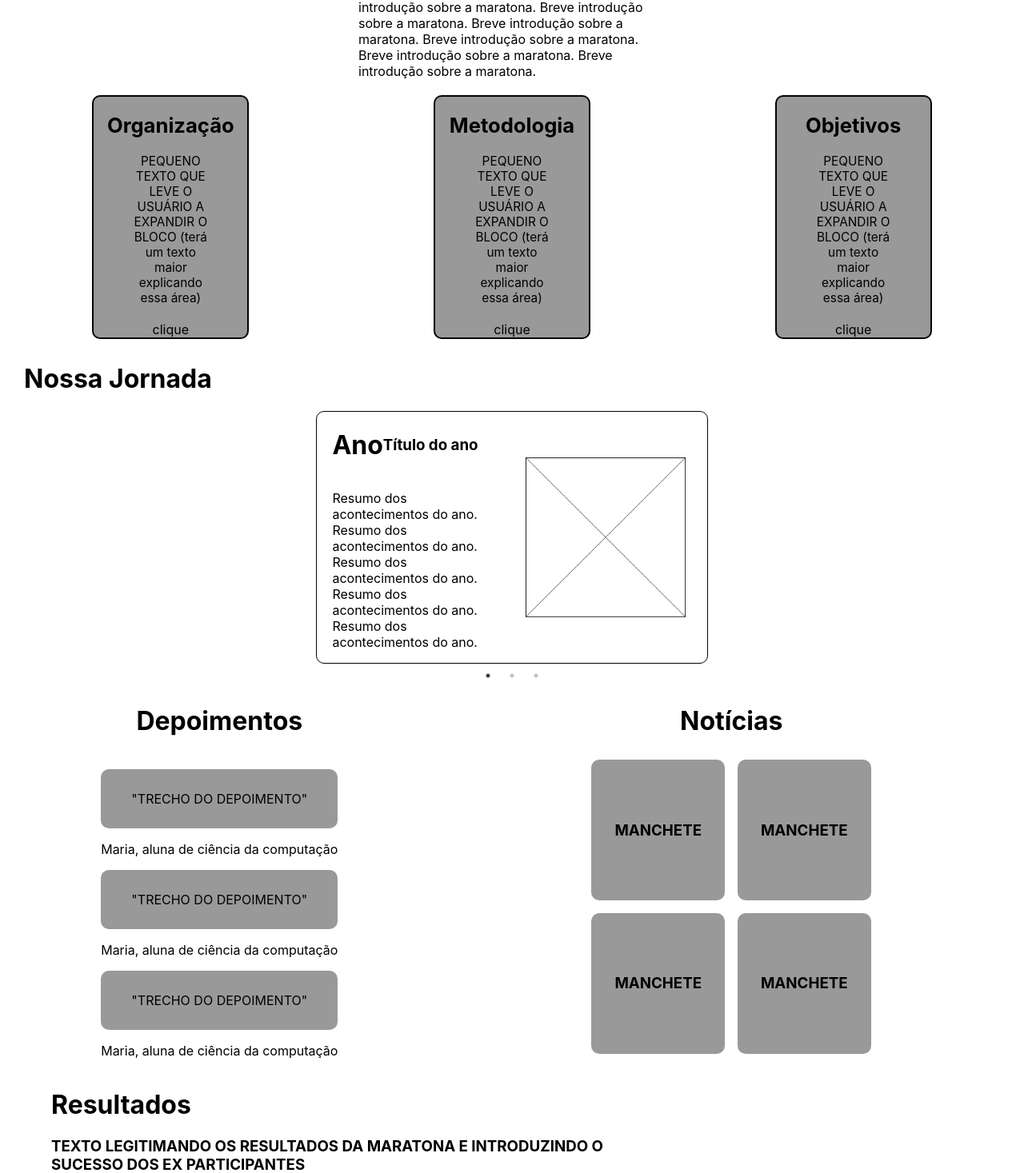
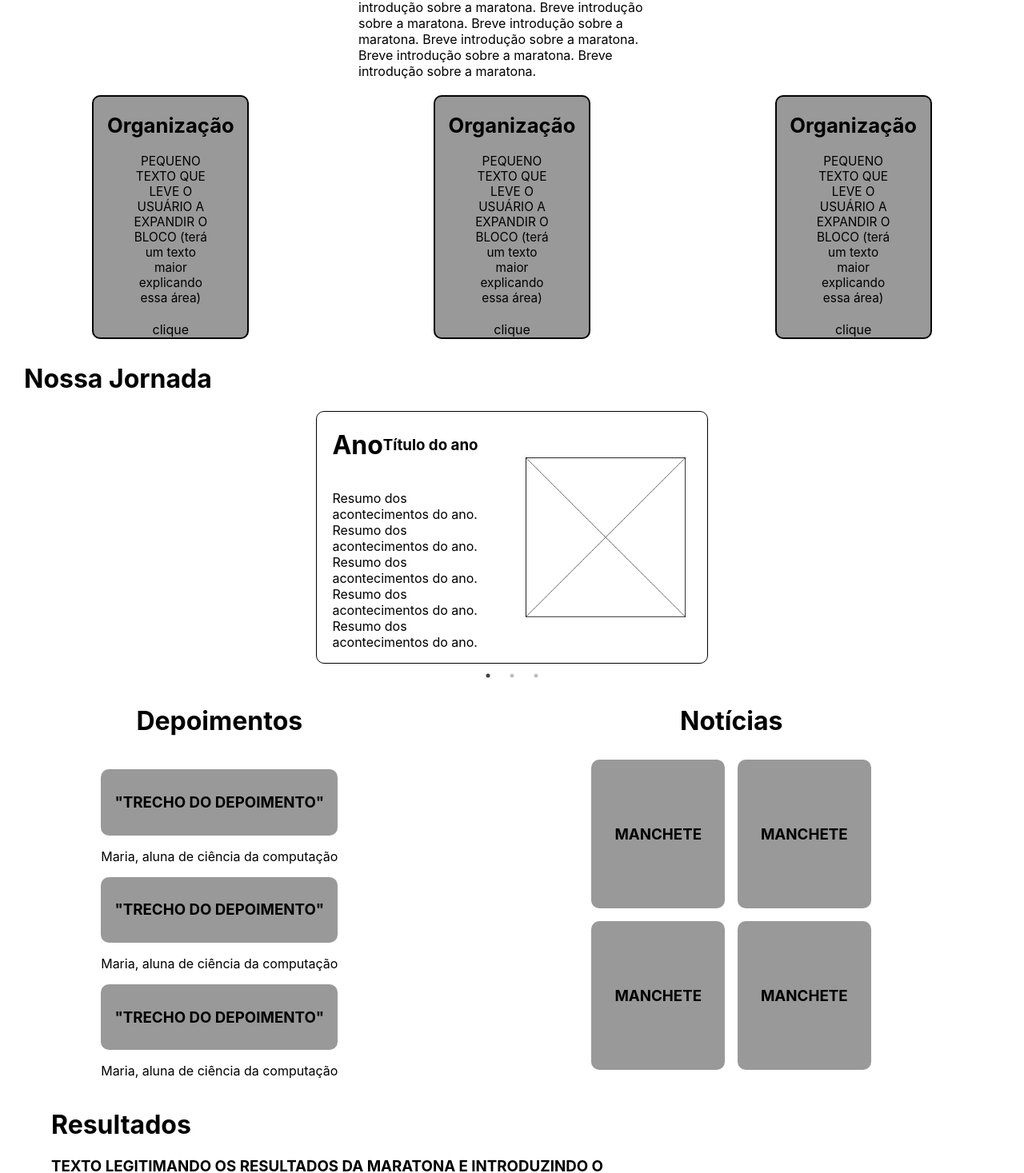
Before and after one commit to Jorrmungandr/maratona-node, a React (Create React App) app in the folder client/: page / in a window 1280 px wide. Shown: the part 768-2235 px from the top of the page at 80% size. Built offline with nearby package versions, Linux system fonts and the light colour scheme.

Commit message:
Minimized Components code

```diff
--- a/client/src/components/depoimentosnews/depoimentosnews.jsx
+++ b/client/src/components/depoimentosnews/depoimentosnews.jsx
@@ -1,6 +1,29 @@
 import React, { Component } from 'react';
 import './depoimentosnews.scss';
 import crossedSquare from '../../crossedSquare.png';
+
+class Card extends Component {
+  render() {
+    return (
+      <div>
+        <div class="card">
+          <h3>"TRECHO DO DEPOIMENTO"</h3>
+        </div>
+        <p>Maria, aluna de ciência da computação</p>
+      </div>
+    )
+  }
+}
+
+class Headline extends Component {
+  render() {
+    return (
+      <div class="headline">
+        <h3>MANCHETE</h3>
+      </div>
+    )
+  }
+}
 
 export default class DepoimentosNotícias extends Component {
   render() {
@@ -9,35 +32,18 @@ export default class DepoimentosNotícias extends Component {
         <div id="testimonials">
           <h1>Depoimentos</h1>
           <div class="card-container">
-            <div class="card">
-              <p>"TRECHO DO DEPOIMENTO"</p>
-            </div>
-            <p>Maria, aluna de ciência da computação</p>
-            <div class="card">
-              <p>"TRECHO DO DEPOIMENTO"</p>
-            </div>
-            <p>Maria, aluna de ciência da computação</p>
-            <div class="card">
-              <p>"TRECHO DO DEPOIMENTO"</p>
-            </div>
-            <p>Maria, aluna de ciência da computação</p>
+            <Card />
+            <Card />
+            <Card />
           </div>
         </div>
         <div id="news">
           <h1>Notícias</h1>
           <div class="headline-container">
-            <div class="headline">
-              <h3>MANCHETE</h3>
-            </div>
-            <div class="headline">
-              <h3>MANCHETE</h3>
-            </div>
-            <div class="headline">
-              <h3>MANCHETE</h3>
-            </div>
-            <div class="headline">
-              <h3>MANCHETE</h3>
-            </div>
+            <Headline />
+            <Headline />
+            <Headline />
+            <Headline />
           </div>
         </div>
       </div>
--- a/client/src/components/info/info.jsx
+++ b/client/src/components/info/info.jsx
@@ -1,5 +1,17 @@
 import React, { Component } from 'react';
 import './info.scss'
+
+class Card extends Component {
+  render() {
+    return (
+      <div class="card">
+        <h2>Organização</h2>
+        <p>PEQUENO TEXTO QUE LEVE O USUÁRIO A EXPANDIR O BLOCO (terá um texto maior explicando essa área)</p>
+        <a>clique</a>
+      </div>
+    )
+  }
+}
 
 export default class Info extends Component {
   render() {
@@ -10,21 +22,9 @@ export default class Info extends Component {
           <p>Breve introdução sobre a maratona. Breve introdução sobre a maratona. Breve introdução sobre a maratona. Breve introdução sobre a maratona. Breve introdução sobre a maratona. Breve introdução sobre a maratona. Breve introdução sobre a maratona. </p>
         </div>
         <div class="card-container">
-          <div class="card">
-            <h2>Organização</h2>
-            <p>PEQUENO TEXTO QUE LEVE O USUÁRIO A EXPANDIR O BLOCO (terá um texto maior explicando essa área)</p>
-            <a>clique</a>
-          </div>
-          <div class="card">
-            <h2>Metodologia</h2>
-            <p>PEQUENO TEXTO QUE LEVE O USUÁRIO A EXPANDIR O BLOCO (terá um texto maior explicando essa área)</p>
-            <a>clique</a>
-          </div>
-          <div class="card">
-            <h2>Objetivos</h2>
-            <p>PEQUENO TEXTO QUE LEVE O USUÁRIO A EXPANDIR O BLOCO (terá um texto maior explicando essa área)</p>
-            <a>clique</a>
-          </div>
+          <Card />
+          <Card />
+          <Card />
         </div>
       </div>
     )
--- a/client/src/components/navbar/navbar.jsx
+++ b/client/src/components/navbar/navbar.jsx
@@ -13,7 +13,7 @@ export default class Navbar extends Component {
     const getHeight = (element) => document.querySelector(element).clientHeight;
 
     let heights = {
-      navbar: getHeight('.navbar') + 10,
+      navbar: getHeight('.navbar') + 20,
       banner: getHeight('#banner'),
       information: getHeight('#information') + 40,
       journey: getHeight('#journey'),
@@ -38,8 +38,6 @@ export default class Navbar extends Component {
       } else height += each[1];
     });
 
-    // console.log(this.state.elementHeights);
-    // console.log(heightSum);
     window.scrollTo(0, heightSum);
   }
 
```
